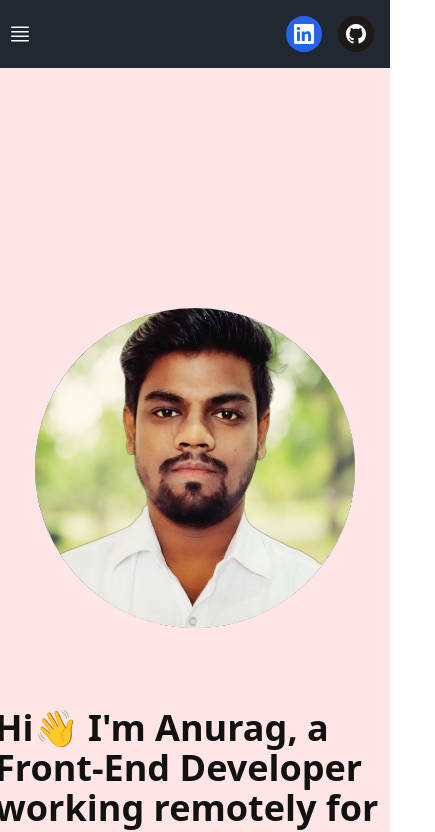
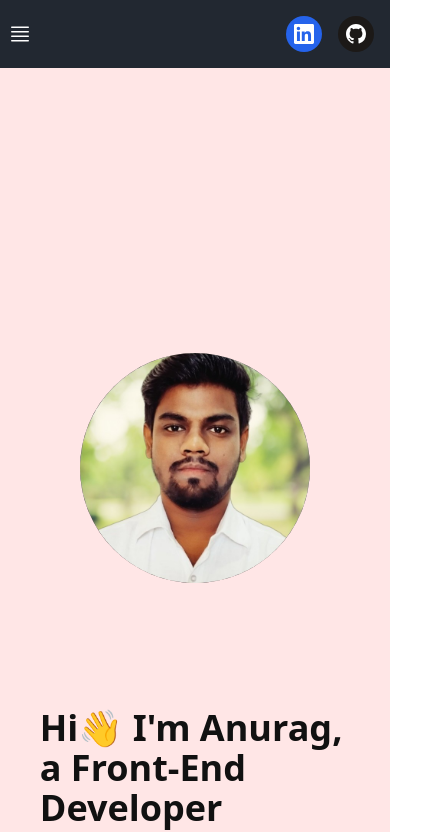
Before and after one commit to AnuragKharwar/portfolio, a React (Vite) app: page /about in a window 390 px wide. Shown: the top 832 px of the page, 435 px wide, since content can reach past the window. Built offline with nearby package versions, Linux system fonts and the light colour scheme.

Commit message:
some changes

```diff
--- a/src/components/Home/Intro/About.jsx
+++ b/src/components/Home/Intro/About.jsx
@@ -1,9 +1,9 @@
 import React from "react";
 const About = () => {
   return (
-    <div className="flex justify-start mt-40   h-[100vh] flex-col items-center border-b-2 border-black ">
+    <div className="flex justify-start mt-40  h-full min-h-[100vh] flex-col items-center border-b-2 border-black ">
       <div className="lg:w-[70rem] flex flex-col justify-center items-center lg:px-10 lg:grid grid-cols-2  ">
-        <div className="flex justify-center items-center w-[30rem] h-[30rem] relative  overflow-hidden ">
+        <div className="flex justify-center items-center w-[100vw] lg:w-[30rem] h-[30rem] relative  overflow-hidden ">
           <img
             src="/assets/anurag_pic.jpg"
             className="absolute lg:w-[100%] lg:h-[100%]  bg-cover p-20 lg:p-0 rounded-full"
@@ -17,7 +17,7 @@ const About = () => {
               Hyderabad,India.
             </h1>
           </div>
-          <div className="text-lg mt-4 ">
+          <div className="text-lg mt-4  ">
             <p>
               Dedicated and dynamic professional with a graduation in
               Electronics and Communication Engineering from NIT Surat.
```
